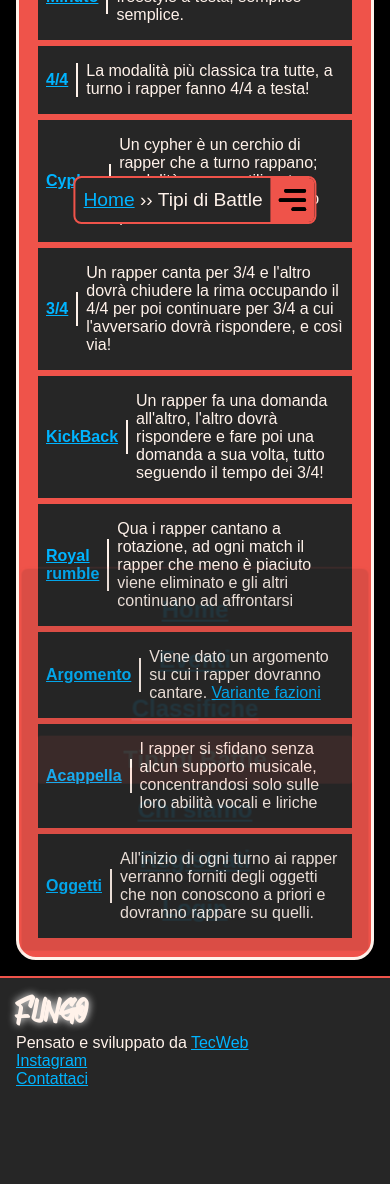
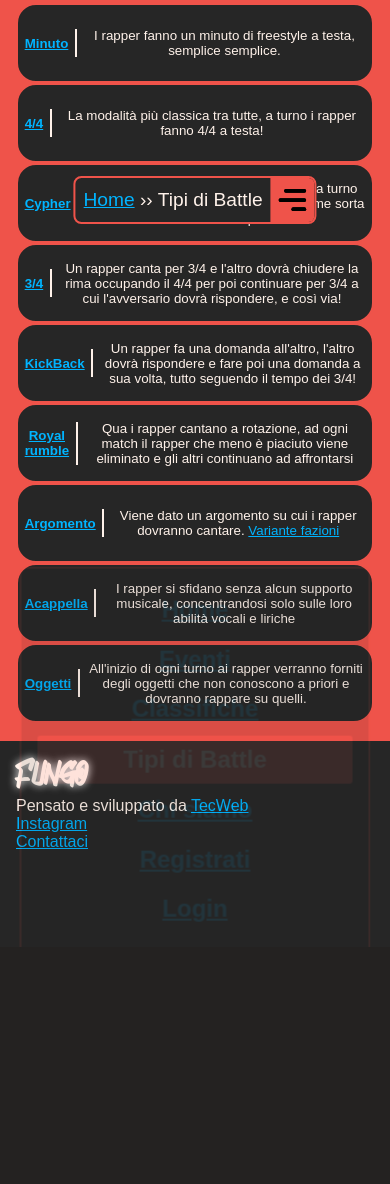
Before and after one commit to Gruppo-TecWeb/Codice, a PHP site: page /battle in a window 390 px wide. Shown: the part 588-1772 px from the top of the page. After the commit the page ends 1535 px from the top, so only its background shows below. Run offline with PHP 8.4, Linux system fonts and the light colour scheme.

Commit message:
modifica mobile.css: bottoni più grandi; battle: da role=button a <button>

```diff
--- a/styles/mobile.css
+++ b/styles/mobile.css
@@ -373,3 +373,21 @@
     align-items: center;
     justify-content: center;
 }
+#container_iframe iframe {
+    width: 80vw;
+    height: 45vw;
+    margin: 0;
+
+}
+#container_iframe{
+    position: sticky;
+    top: 0;
+}
+#container_battle{
+    margin: 0;
+    border-radius: 0px;
+    border-width: 0.1em 0em 0em 0em;
+}
+#lista_battle button{
+    height: 6em;
+}
--- a/styles/style.css
+++ b/styles/style.css
@@ -484,15 +484,18 @@
     text-align: center;
     padding: 0em 0em 1em 0em;
 
+
 }
- /*vorrei il margin e padding!= 0 su tutta la pagina*/
 
- #lista_battle {
+ #lista_battle button{
+    cursor: pointer;
+    border-radius: 20px;
+    height: 4em;
+}
+#lista_battle{
     display: flex;
     flex-direction: column;
-    cursor: pointer;
 }
-
 .descrizioneBattle {
     display: flex;
     flex-direction: row;
@@ -501,6 +504,7 @@
     align-items: center;
     background-color:var(--secondaryColor);
     border-color: var(--accentColor);
+    color: var(--txtColor);
 }
 .descrizioneBattle:hover {
     background-color:var(--buttonHover) ;
--- a/template/battle.html
+++ b/template/battle.html
@@ -22,8 +22,9 @@
         </iframe>
     </div>
 
+
     <dl id="lista_battle">
-        <div class="descrizioneBattle" role="button" onclick=setIframe(0)>
+        <button class="descrizioneBattle" type="button" onclick=setIframe(0)>
             <dt>
                 <a title="Esempio Minuto"
                     href="https://www.youtube.com/embed/RszfbKxb460?si=S66nOyYSoWWfIMRV&amp;start=98&amp;end=210&amp;autoplay=1">
@@ -31,9 +32,9 @@
                 </a>
             </dt>
             <dd>I rapper fanno un minuto di <span lang="en">freestyle</span> a testa, semplice</form> semplice.</dd>
-        </div>
+        </button>
 
-        <div class="descrizioneBattle" role="button" onclick=setIframe(1)>
+        <button class="descrizioneBattle" type="button" onclick=setIframe(1)>
             <dt>
                 <a title="Esempio 4/4"
                     href="https://www.youtube.com/embed/2ttgML437Ho?si=UpESmYDGIApC8Ykd&amp;start=370&amp;end=510&amp;autoplay=1">
@@ -41,8 +42,8 @@
                 </a>
             </dt>
             <dd>La modalità più classica tra tutte, a turno i rapper fanno 4/4 a testa!</dd>
-        </div>
-        <div class="descrizioneBattle" role="button" onclick=setIframe(2)>
+        </button>
+        <button class="descrizioneBattle" type="button" onclick=setIframe(2)>
             <dt>
                 <a title="Esempio Cypher"
                     href="https://www.youtube.com/embed/n2qPwcpdeeQ?si=TkMwig5ASAn-QDDp&amp;start=117&amp;end=364&amp;autoplay=1">
@@ -52,9 +53,9 @@
             <dd>
                 Un cypher è un cerchio di rapper che a turno rappano; modalità spesso utilizzata come sorta di riscaldamento pre-<span lang="en">battle</span>
             </dd>
-        </div>
+        </button>
 
-        <div class="descrizioneBattle" role="button" onclick=setIframe(3)>
+        <button class="descrizioneBattle" type="button" onclick=setIframe(3)>
             <dt>
                 <a title="Esempio 3/4"
                     href="https://www.youtube.com/embed/n2qPwcpdeeQ?si=TkMwig5ASAn-QDDp&amp;start=779&amp;end=1014&amp;autoplay=1">
@@ -64,8 +65,8 @@
             <dd>
                 Un rapper canta per 3/4 e l'altro dovrà chiudere la rima occupando il 4/4 per poi continuare per 3/4 a cui l'avversario dovrà rispondere, e così via!
             </dd>
-        </div>
-        <div class="descrizioneBattle" role="button" onclick=setIframe(4)>
+        </button>
+        <button class="descrizioneBattle" type="button" onclick=setIframe(4)>
             <dt>
                 <a title="Esempio KickBack"
                     href="https://www.youtube.com/embed/n2qPwcpdeeQ?si=78l2svzMAuQgGem-&amp;start=1604&amp;end=3610&amp;autoplay=1">
@@ -76,9 +77,9 @@
                 Un rapper fa una domanda all'altro, l'altro dovrà rispondere e fare poi una domanda a sua volta,
                 tutto seguendo il tempo dei 3/4!
             </dd>
-        </div>
+        </button>
 
-        <div class="descrizioneBattle" role="button" onclick=setIframe(5)>
+        <button class="descrizioneBattle" type="button" onclick=setIframe(5)>
             <dt>
                 <a title="Esempio Royal rumble"
 
@@ -88,9 +89,9 @@
             </dt>
             <dd>Qua i rapper cantano a rotazione, ad ogni match il rapper che meno è piaciuto viene eliminato e gli
                 altri continuano ad affrontarsi</dd>
-        </div>
+        </button>
 
-        <div class="descrizioneBattle" role="button" onclick=setIframe(6)>
+        <button class="descrizioneBattle" type="button" onclick=setIframe(6)>
             <dt>
                 <a title="Esempio Argomento"
                     href="https://www.youtube.com/embed/95SZIlMiFfQ?si=tTn5cuhA1s2pQeTS&amp;start=4&amp;end=&amp;autoplay=1">
@@ -100,9 +101,9 @@
             <dd>
                 Viene dato un argomento su cui i rapper dovranno cantare. <a title="Variante fazioni" href="https://www.youtube.com/watch?v=OQd6xAAm9nU" target="_blank">Variante fazioni</a>
             </dd>
-        </div>
+        </button>
 
-        <div class="descrizioneBattle" role="button" onclick=setIframe(7)>
+        <button class="descrizioneBattle" type="button" onclick=setIframe(7)>
             <dt>
                 <a title="Esempio Acappella"
                     href="https://www.youtube.com/embed/OvVk892HzmE?si=zJjNgjiI8RlPKi7Y&amp;start=762&amp;autoplay=1">
@@ -111,9 +112,9 @@
             </dt>
             <dd>I rapper si sfidano senza alcun supporto musicale, concentrandosi solo sulle loro abilità vocali e
                 liriche</dd>
-        </div>
+        </button>
 
-        <div class="descrizioneBattle" role="button" onclick=setIframe(8)>
+        <button class="descrizioneBattle" type="button" onclick=setIframe(8)>
             <dt>
                 <a title="Esempio Oggetti"
                     href="https://www.youtube.com/embed/S8Ze0GCgo4k?si=-nNRKZxPbIgU_2uI&amp;autoplay=1">
@@ -122,7 +123,7 @@
             </dt>
             <dd>All'inizio di ogni turno ai rapper verranno forniti degli oggetti che non conoscono a priori e
                 dovranno rappare su quelli.</dd>
-        </div>
+        </button>
     </dl>
 </div>
 
```
